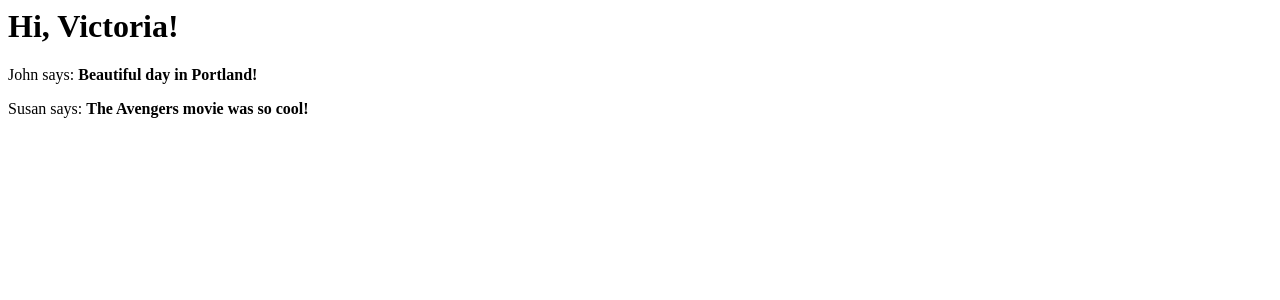
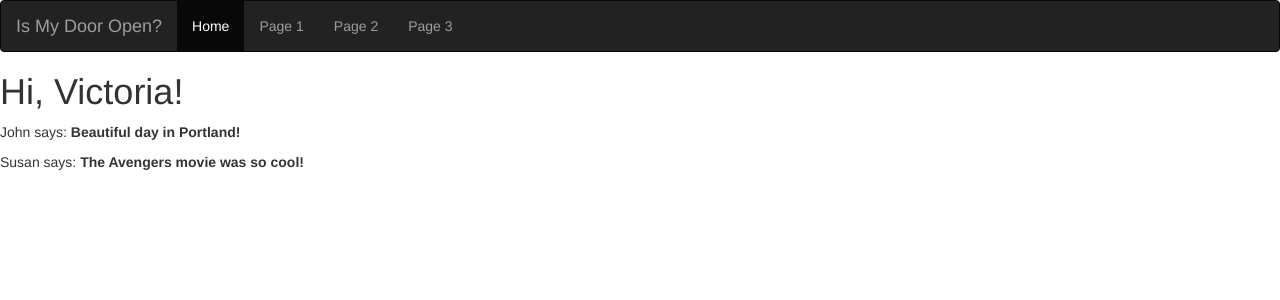
Before and after one commit to VictoriaWeaver/IsMyDoorOpen, a Flask app: page / in a window 1280 px wide. Shown: the top 300 px of the page. Run offline with Flask 2, Linux system fonts and the light colour scheme; some libraries are stand-ins or nearby versions.

Commit message:
Add bootstrap and a navbar to the site

```diff
--- a/app/templates/base.html
+++ b/app/templates/base.html
@@ -1,12 +1,28 @@
 <html>
     <head>
-        {% if title %}
         <title>{{ title }} - Is My Door Open?</title>
-        {% else %}
-        <title>Welcome to microblog</title>
-        {% endif %}
+        <meta name="viewport" content="width=device-width, initial-scale=1">
+        <link rel="stylesheet" href="https://maxcdn.bootstrapcdn.com/bootstrap/3.3.7/css/bootstrap.min.css">
+        <script src="https://ajax.googleapis.com/ajax/libs/jquery/3.1.1/jquery.min.js"></script>
+        <script src="https://maxcdn.bootstrapcdn.com/bootstrap/3.3.7/js/bootstrap.min.js"></script>
     </head>
     <body>
+        <!--Navigation bar-->
+        <nav class="navbar navbar-inverse">
+          <div class="container-fluid">
+            <div class="navbar-header">
+              <a class="navbar-brand" href="#">Is My Door Open?</a>
+            </div>
+            <ul class="nav navbar-nav">
+              <li class="active"><a href="#">Home</a></li>
+              <li><a href="#">Page 1</a></li>
+              <li><a href="#">Page 2</a></li>
+              <li><a href="#">Page 3</a></li>
+            </ul>
+          </div>
+        </nav>
+
+        <!--User and posts-->
         <h1>Hi, {{ user.nickname }}!</h1>
         {% for post in posts %}
         <div><p>{{ post.author.nickname }} says: <b>{{ post.body }}</b></p></div>
```
